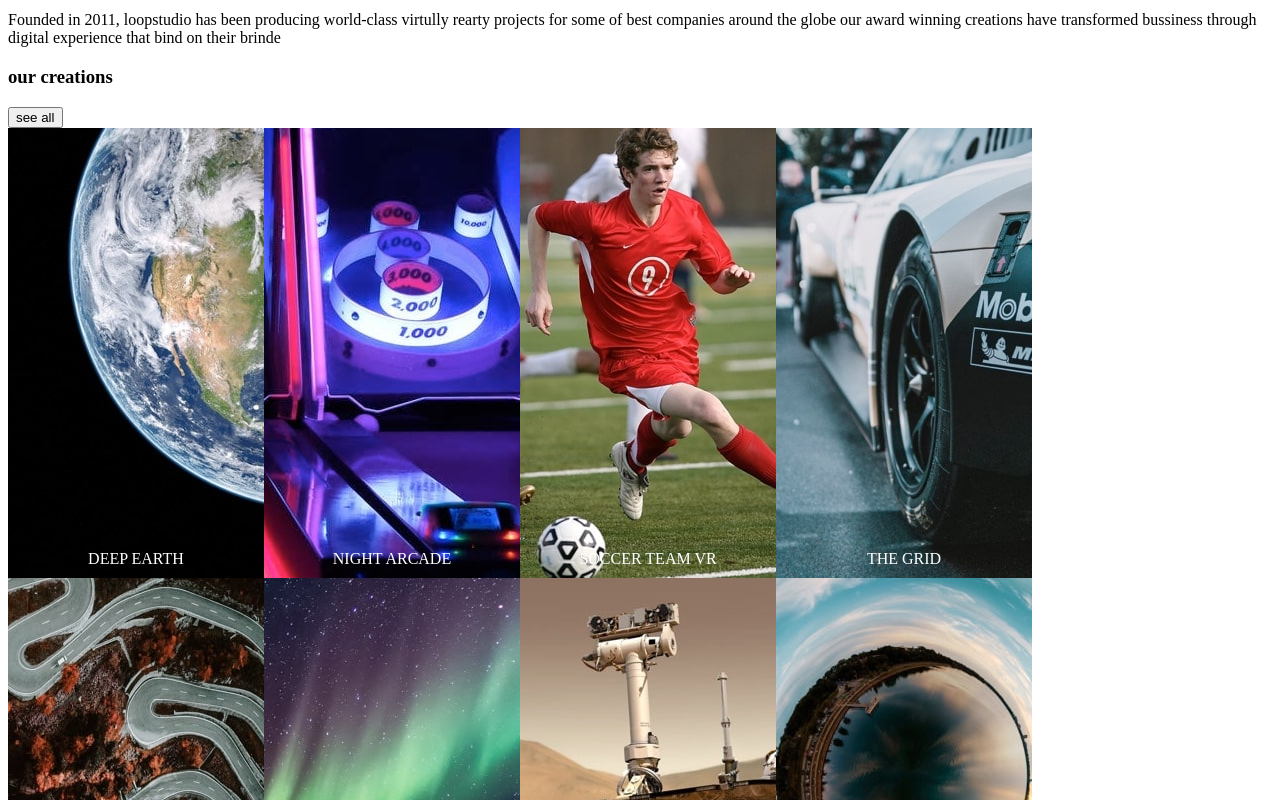
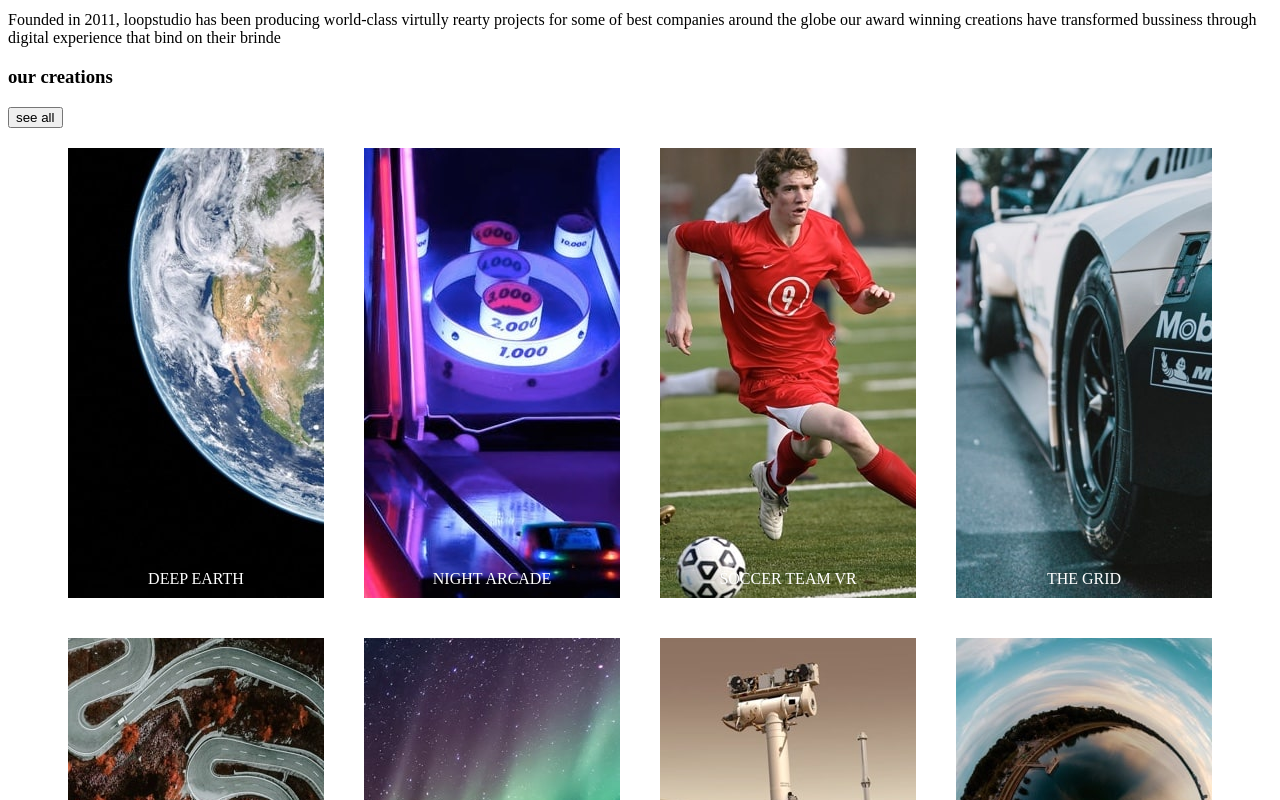
Before and after one commit to IshKevin/Loopstudios-landing-page, a React (Create React App) app: page / in a window 1280 px wide. Shown: the part 900-1700 px from the top of the page. Built offline with nearby package versions, Linux system fonts and the light colour scheme.

Commit message:
fixing few error

```diff
--- a/src/index.css
+++ b/src/index.css
@@ -62,11 +62,19 @@ a{
   font-size: 40px;
   margin-top: 20px;
 }
-.photocase1,.photocase2{
+.photocase1, .photocase2 {
   display: flex;
-  flex-direction: row;
-  position: relative;
+  justify-content: center;
+  align-items: center;
+  flex-wrap: wrap;
+  margin: 0 -20px;
+  padding: 0 40px;
 }
+
+.photocase1 > *, .photocase2 > * {
+  margin: 20px;
+}
+
 .imag1{
   background-image: url(images/image-deep-earth.jpg);
   background-size: cover;
```
